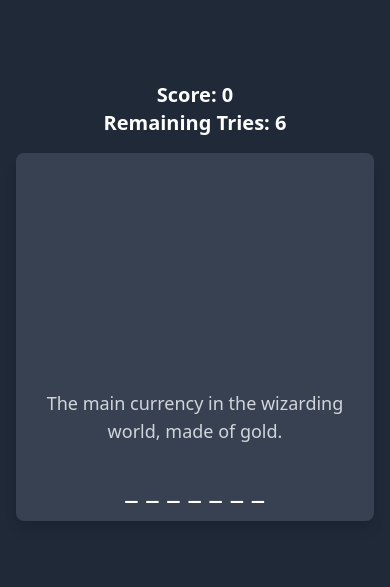
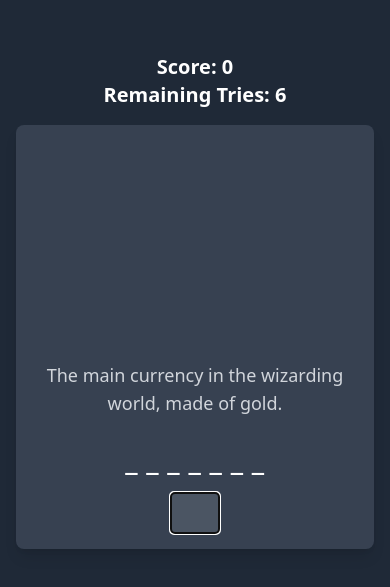
Before and after one commit to Tanmay170/Hangman, a React (Vite) app: page /game in a window 390 px wide. Shown: the part 121-708 px from the top of the page. Built offline with nearby package versions, Linux system fonts and the light colour scheme.

Commit message:
Working on Mobile Devices

```diff
--- a/src/components/HangmanGame.jsx
+++ b/src/components/HangmanGame.jsx
@@ -44,6 +44,7 @@ const HangmanGame = () => {
   const [selectedWords, setSelectedWords] = useState(getRandomWords());
   const [currentWordIndex, setCurrentWordIndex] = useState(0);
   const [guessedLetters, setGuessedLetters] = useState([]);
+  const [currentGuess, setCurrentGuess] = useState('');
   const [score, setScore] = useState(0);
   const [totalTries, setTotalTries] = useState(6);
   const [gameCompleted, setGameCompleted] = useState(false);
@@ -76,25 +77,17 @@ const HangmanGame = () => {
     }
   }, [totalTries]);
 
-  const handleKeyPress = (event) => {
-    const guess = event.key.toUpperCase();
-
-    if (/[A-Z]/.test(guess) && !guessedLetters.includes(guess) && totalTries > 0 && !gameCompleted) {
+  const handleInputChange = (event) => {
+    const guess = event.target.value.toUpperCase();
+    if (guess && !guessedLetters.includes(guess) && totalTries > 0 && !gameCompleted) {
       setGuessedLetters(prevLetters => [...prevLetters, guess]);
 
       if (!currentWord.word.toUpperCase().includes(guess)) {
         setTotalTries(prevTries => prevTries - 1);
       }
     }
+    setCurrentGuess(''); // Reset the input field after processing the guess
   };
-
-  useEffect(() => {
-    window.addEventListener('keypress', handleKeyPress);
-
-    return () => {
-      window.removeEventListener('keypress', handleKeyPress);
-    };
-  }, [guessedLetters, totalTries, gameCompleted]);
 
   if (gameCompleted) {
     return <ScoreCard score={score} />;
@@ -110,6 +103,14 @@ const HangmanGame = () => {
         <HangmanFigure step={hangmanStep} />
         <Hint hint={currentWord.hint} />
         <WordDisplay word={currentWord.word} guessedLetters={guessedLetters} />
+        <input
+          type="text"
+          value={currentGuess}
+          onChange={handleInputChange}
+          maxLength="1"
+          className="mt-4 p-2 rounded bg-gray-600 text-white text-center w-12"
+          autoFocus
+        />
       </div>
     </div>
   );
```
